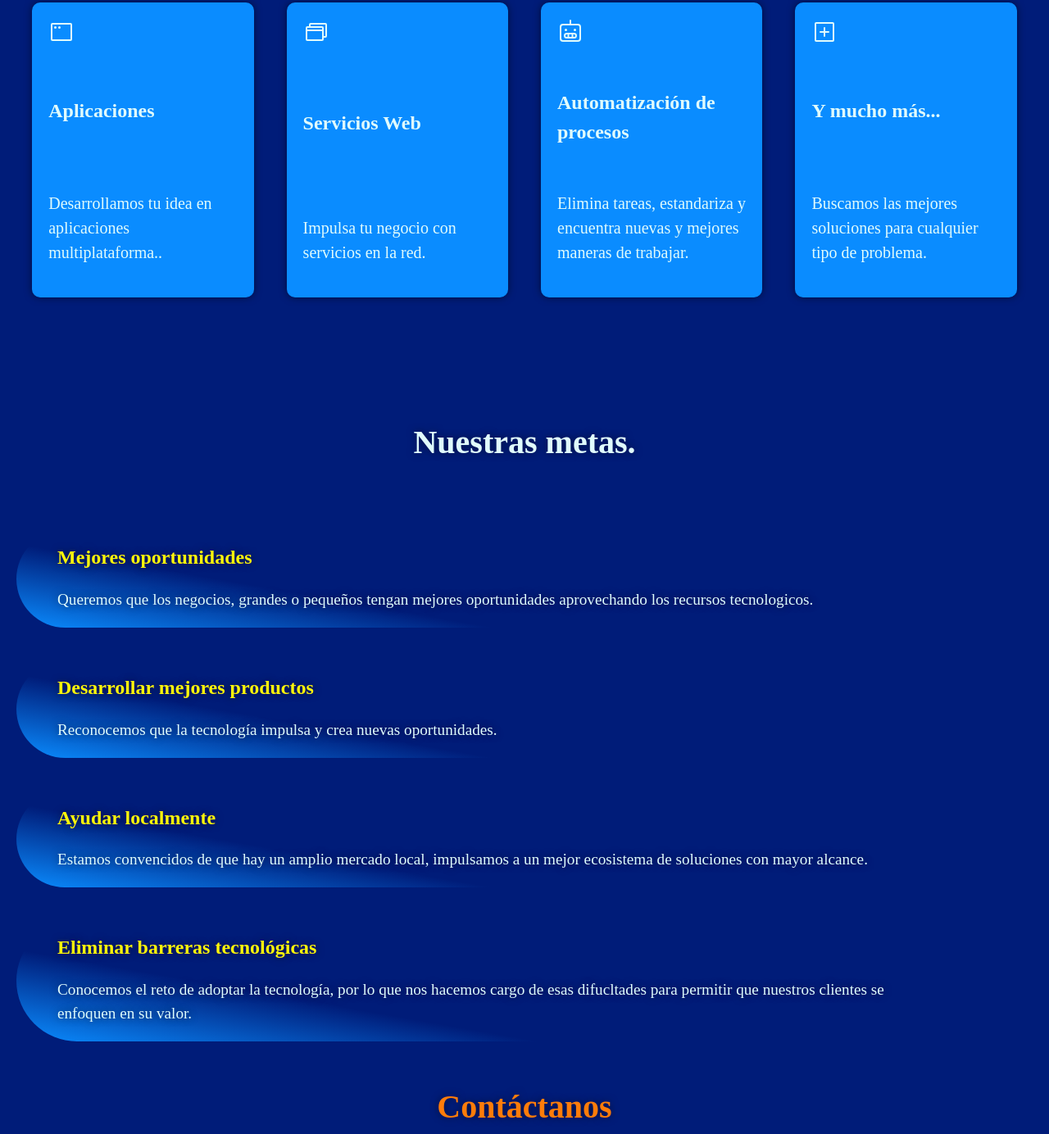
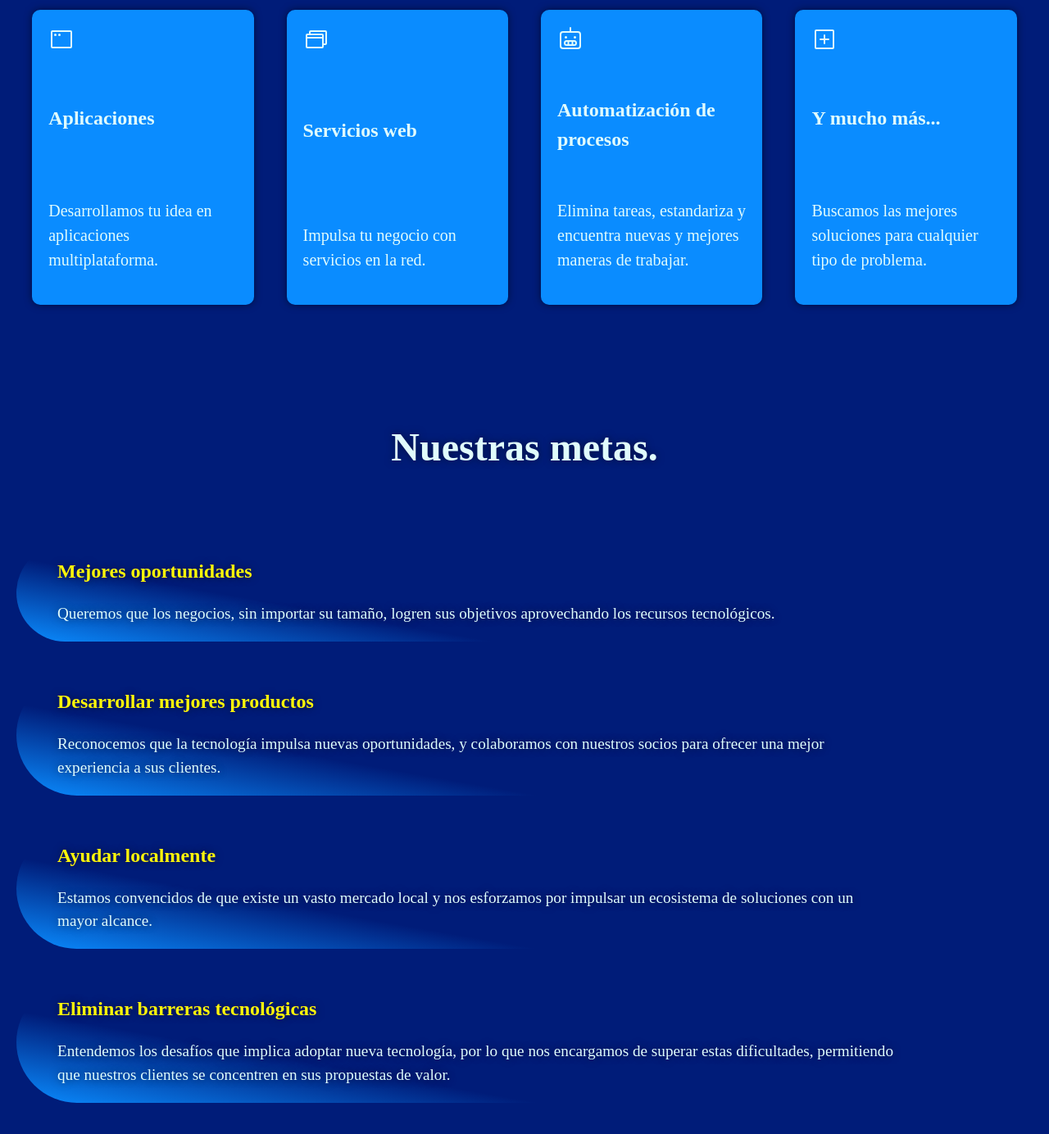
Before and after one commit to Alborithm/TrascentiWeb, a plain HTML site: page index.html in a window 1280 px wide. Shown: the part 1060-2444 px from the top of the page at 82% size. Drawn offline with Linux system fonts and the light colour scheme; a web font is replaced by a local one.

Commit message:
changes in the phrasing

```diff
--- a/index.html
+++ b/index.html
@@ -20,7 +20,7 @@
     <div id="navlinks">
         <a href="#home">Inicio</a>
         <a href="#services">Servicios</a>
-        <a href="#testimonials">Casos de exito</a>
+        <a href="#testimonials">Casos de éxito</a>
         <a href="#contact">Contacto</a>
         <a href="#about">Nosotros</a>
         <a href="#blog">Blog</a>
@@ -62,7 +62,7 @@
                     <h2>Aplicaciones</h2>
                 </div>
                 <div class="cardcontent">
-                    <p>Desarrollamos tu idea en aplicaciones multiplataforma..</p>
+                    <p>Desarrollamos tu idea en aplicaciones multiplataforma.</p>
                 </div>
             </div>
             <div class="card-hidden">
@@ -70,7 +70,7 @@
                     <svg xmlns="http://www.w3.org/2000/svg" width="32" height="32" fill="#E0FBFC" viewBox="0 0 256 256"><path d="M216,40H72A16,16,0,0,0,56,56V72H40A16,16,0,0,0,24,88V200a16,16,0,0,0,16,16H184a16,16,0,0,0,16-16V184h16a16,16,0,0,0,16-16V56A16,16,0,0,0,216,40ZM184,88v16H40V88Zm0,112H40V120H184v80Zm32-32H200V88a16,16,0,0,0-16-16H72V56H216Z"></path></svg>
                 </div>
                 <div class="cardheader">
-                    <h2>Servicios Web</h2>
+                    <h2>Servicios web</h2>
                 </div>
                 <div class="cardcontent">
                     <p>Impulsa tu negocio con servicios en la red.</p>
@@ -141,19 +141,19 @@
         <div id="whypagecontent">
             <div>
                 <h2>Mejores oportunidades</h2>
-                <p>Queremos que los negocios, grandes o pequeños tengan mejores oportunidades aprovechando los recursos tecnologicos.</p>
+                <p>Queremos que los negocios, sin importar su tamaño, logren sus objetivos aprovechando los recursos tecnológicos.</p>
             </div>
             <div>
                 <h2>Desarrollar mejores productos</h2>
-                <p>Reconocemos que la tecnología impulsa y crea nuevas oportunidades.</p>
+                <p>Reconocemos que la tecnología impulsa nuevas oportunidades, y colaboramos con nuestros socios para ofrecer una mejor experiencia a sus clientes.</p>
             </div>
             <div>
                 <h2>Ayudar localmente</h2>
-                <p>Estamos convencidos de que hay un amplio mercado local, impulsamos a un mejor ecosistema de soluciones con mayor alcance.</p>
+                <p>Estamos convencidos de que existe un vasto mercado local y nos esforzamos por impulsar un ecosistema de soluciones con un mayor alcance.</p>
             </div>
             <div>
                 <h2>Eliminar barreras tecnológicas</h2>
-                <p>Conocemos el reto de adoptar la tecnología, por lo que nos hacemos cargo de esas difucltades para permitir que nuestros clientes se enfoquen en su valor.</p>
+                <p>Entendemos los desafíos que implica adoptar nueva tecnología, por lo que nos encargamos de superar estas dificultades, permitiendo que nuestros clientes se concentren en sus propuestas de valor.</p>
             </div>
         </div>
     </div>
@@ -168,7 +168,7 @@
         <div id="contactpagecontent">
             <div>
                 <h2>¿Tienes un proyecto en mente?</h2>
-                <p>Cuéntanos de el, podemos ayudarte a desarrollarlo.</p>
+                <p>Cuéntanos de él, podemos ayudarte a desarrollarlo.</p>
             </div>
     </div>
     <div id="contactform">
--- a/styles.css
+++ b/styles.css
@@ -35,7 +35,7 @@ body{
     color: var(--color-lightest);
 }
 h1{
-    font-size: 2.5rem;
+    font-size: 3rem;
     margin-top: 0;
 }
 h2{
@@ -343,7 +343,7 @@ icon{
     @media (max-width: 980px) {
         .card-hidden {
             width: 40vw;
-            max-height: 25vh;
+            max-height: 27vh;
             /* height: 200px; */
             /* margin: 10px;
             padding: 10px; */
```
